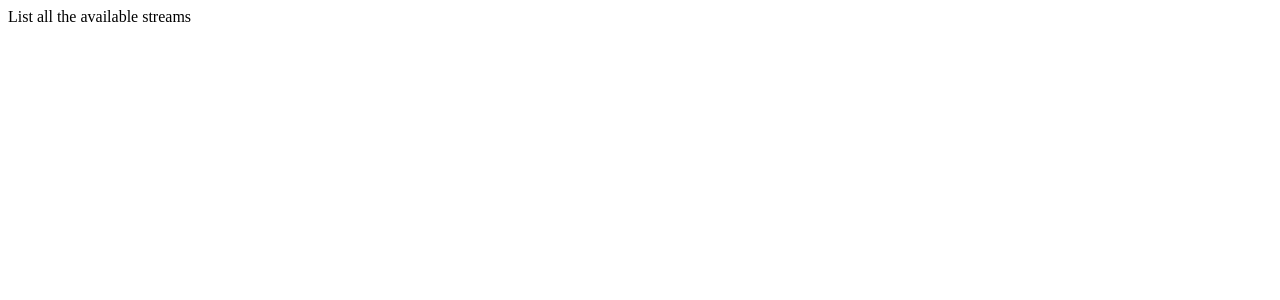
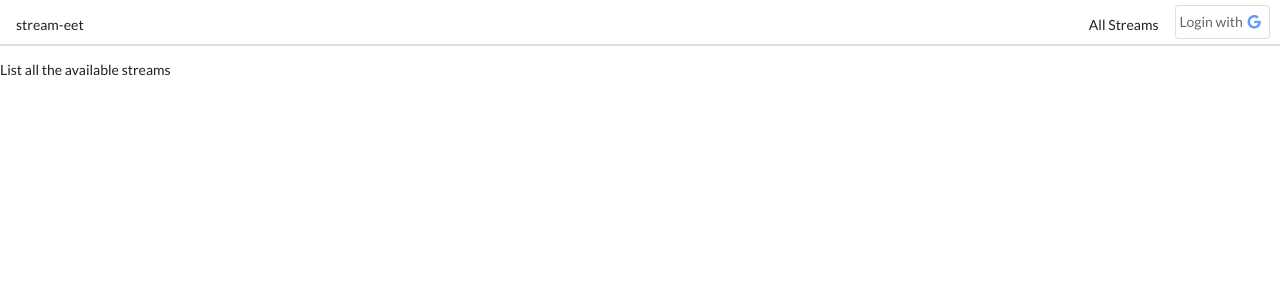
Before and after one commit to thatgirldorian/stream-eet, a React (Create React App) app in the folder client/: page / in a window 1280 px wide. Shown: the top 300 px of the page. Built offline with nearby package versions, Linux system fonts and the light colour scheme.

Commit message:
Added the header component

```diff
--- a/client/public/index.html
+++ b/client/public/index.html
@@ -9,6 +9,7 @@
       name="description"
       content="Web site created using create-react-app"
     />
+    <link rel="stylesheet" href="https://cdnjs.cloudflare.com/ajax/libs/semantic-ui/2.4.1/semantic.min.css" integrity="sha512-8bHTC73gkZ7rZ7vpqUQThUDhqcNFyYi2xgDgPDHc+GXVGHXq+xPjynxIopALmOPqzo9JZj0k6OqqewdGO3EsrQ==" crossorigin="anonymous" referrerpolicy="no-referrer" />
     <link rel="apple-touch-icon" href="%PUBLIC_URL%/logo192.png" />
     <!--
       manifest.json provides metadata used when your web app is installed on a
--- a/client/src/App.css
+++ b/client/src/App.css
@@ -1,38 +1,10 @@
-.App {
-  text-align: center;
+button {
+  color: yellow !important;
+  padding: 10px 5px !important;
+  margin: 5px 10px 5px 0px !important;
 }
 
-.App-logo {
-  height: 40vmin;
-  pointer-events: none;
+.google {
+  color: #4285F4;
+  padding-left: 5px;
 }
-
-@media (prefers-reduced-motion: no-preference) {
-  .App-logo {
-    animation: App-logo-spin infinite 20s linear;
-  }
-}
-
-.App-header {
-  background-color: #282c34;
-  min-height: 100vh;
-  display: flex;
-  flex-direction: column;
-  align-items: center;
-  justify-content: center;
-  font-size: calc(10px + 2vmin);
-  color: white;
-}
-
-.App-link {
-  color: #61dafb;
-}
-
-@keyframes App-logo-spin {
-  from {
-    transform: rotate(0deg);
-  }
-  to {
-    transform: rotate(360deg);
-  }
-}
--- a/client/src/components/App.js
+++ b/client/src/components/App.js
@@ -1,15 +1,19 @@
 import React from "react";
-import { BrowserRouter, Route, Link } from "react-router-dom";
+import { BrowserRouter, Route } from "react-router-dom";
 import StreamCreate from './streams/StreamCreate'
 import StreamDelete from './streams/StreamDelete'
 import StreamEdit from './streams/StreamEdit'
 import StreamList from './streams/StreamList'
 import StreamShow from './streams/StreamShow'
+import Header from './Header'
 
 
 const App = () => {
   return (
       <div>
+        <h1>
+          <Header />
+        </h1>
         <BrowserRouter>
           <div>
             <Route path="/" exact component={StreamList} />
@@ -24,3 +28,8 @@
 }
 
 export default App;
+
+
+
+
+// 308748859570-e7chk2m9lqr57ptjs7jgos70faee74ii.apps.googleusercontent.com
--- /dev/null
+++ b/client/src/components/Header.js
@@ -0,0 +1,19 @@
+import React from 'react';
+import { BrowserRouter, Link } from 'react-router-dom'
+import '../App.css'
+
+const Header = () => {
+    return (
+        <BrowserRouter>
+            <div className="ui secondary pointing menu">
+                <Link to='/' className="item">stream-eet</Link>
+                <div className="right menu">
+                    <Link to='/streams/list' className="item">All Streams</Link>
+                    <button className='ui basic button'>Login with <i className="google icon"></i></button>
+                </div>
+            </div>
+        </BrowserRouter>
+    )
+}
+
+export default Header
```
